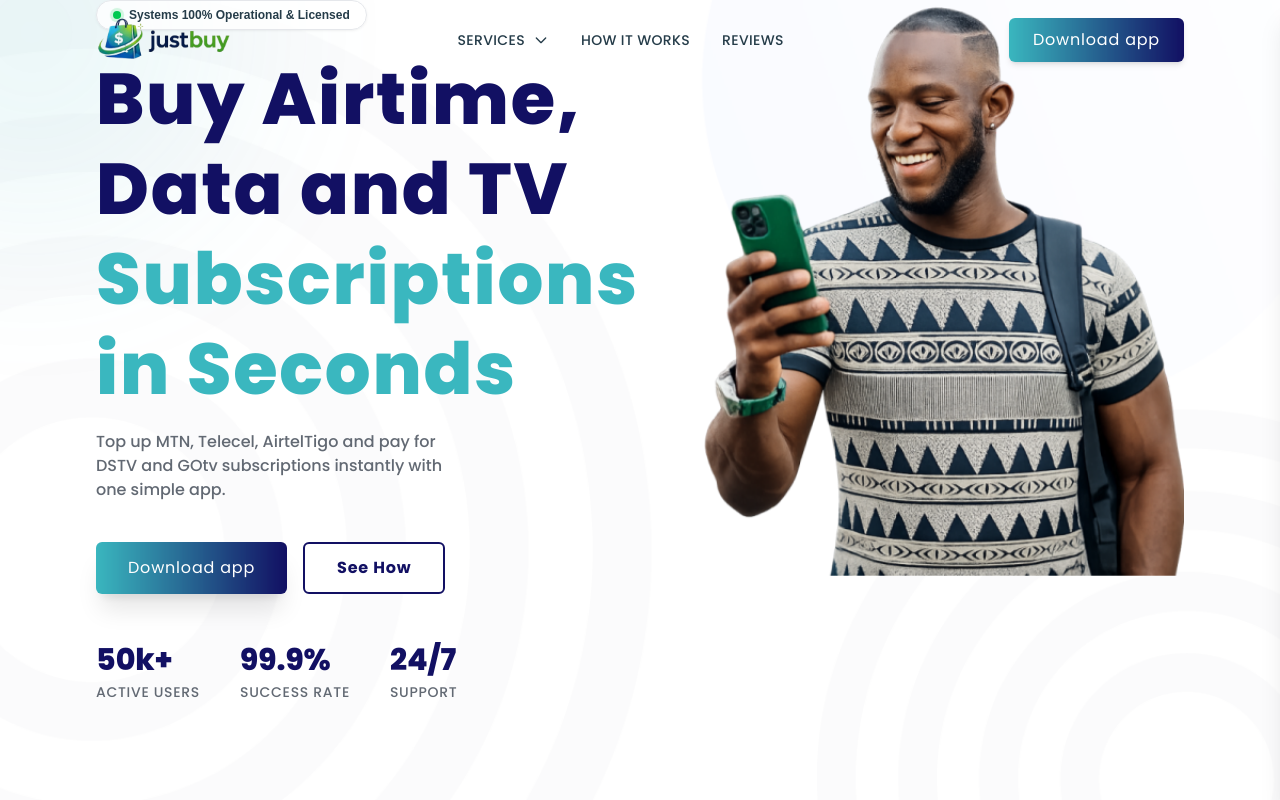
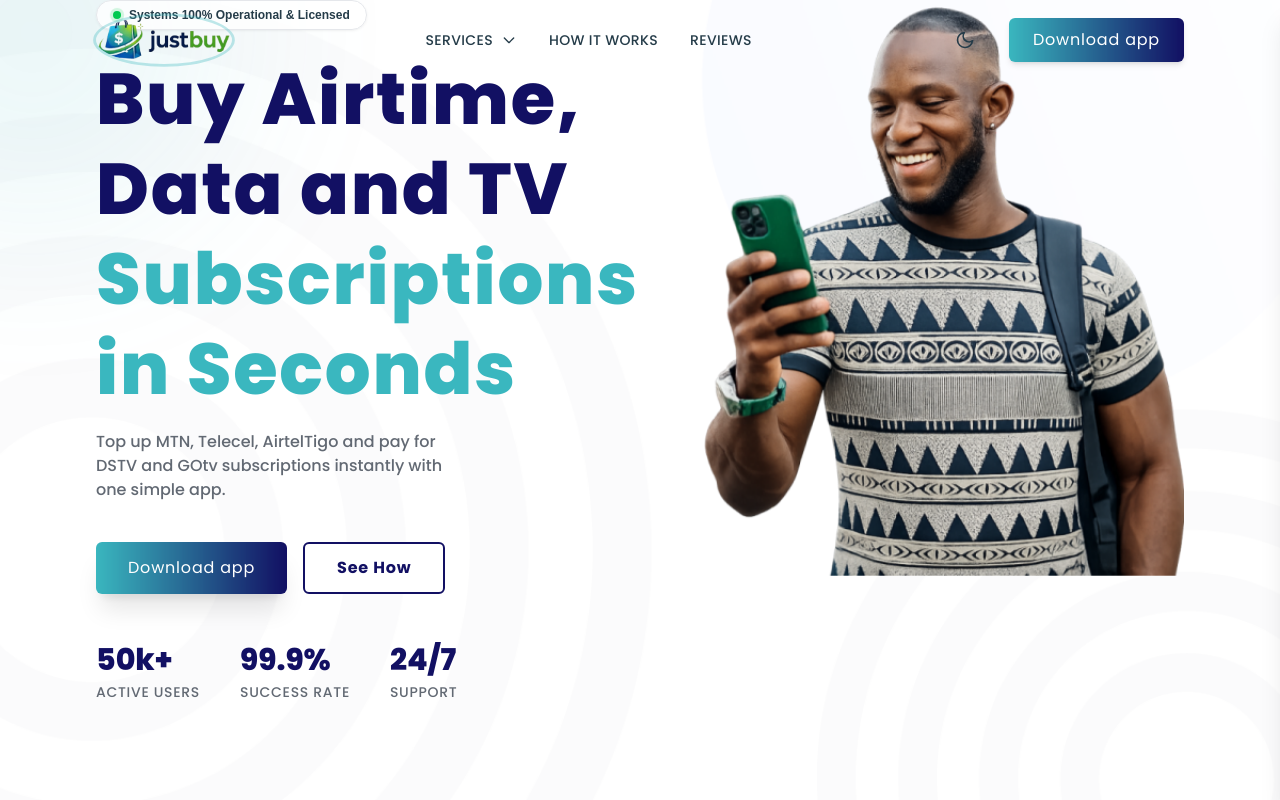
Before and after one commit to Kim-owen/justbuy-web, a SvelteKit app: page / in a window 1280 px wide. Shown: the top 800 px of the page. Built offline with nearby package versions, Linux system fonts and the light colour scheme.

Commit message:
Add animated header logo and Dark Mode theme switcher

```diff
--- a/src/components/Header.svelte
+++ b/src/components/Header.svelte
@@ -4,14 +4,35 @@
 
     let scrolled = $state(false);
     let mobileMenuOpen = $state(false);
+    let isDark = $state(false);
 
     onMount(() => {
+        // Hydrate theme from local storage or system preference
+        if (localStorage.theme === 'dark' || (!('theme' in localStorage) && window.matchMedia('(prefers-color-scheme: dark)').matches)) {
+            isDark = true;
+            document.documentElement.classList.add('dark');
+        } else {
+            isDark = false;
+            document.documentElement.classList.remove('dark');
+        }
+
         const handleScroll = () => {
             scrolled = window.scrollY > 20;
         };
         window.addEventListener('scroll', handleScroll);
         return () => window.removeEventListener('scroll', handleScroll);
     });
+
+    const toggleTheme = () => {
+        isDark = !isDark;
+        if (isDark) {
+            document.documentElement.classList.add('dark');
+            localStorage.theme = 'dark';
+        } else {
+            document.documentElement.classList.remove('dark');
+            localStorage.theme = 'light';
+        }
+    };
 
     const toggleMenu = () => {
         mobileMenuOpen = !mobileMenuOpen;
@@ -28,14 +49,17 @@
         @apply px-6 md:px-24 py-4 flex flex-row w-full fixed top-0 left-0 justify-between items-center z-50 transition-all duration-300;
     }
     .header.scrolled {
-        @apply bg-white shadow-xl py-3;
+        @apply shadow-xl py-3;
+        background-color: var(--component-bg, #ffffff);
     }
     .header:not(.scrolled) {
         @apply bg-transparent;
     }
 
     .header img {
-        @apply h-8 md:h-12 transition-all duration-300;
+        @apply h-8 md:h-12 transition-transform duration-300 hover:scale-110;
+        animation: pulseGlow 3s infinite;
+        border-radius: 50%;
     }
     .header.scrolled img {
         @apply h-7 md:h-10;
@@ -52,15 +76,23 @@
         @apply relative h-full flex flex-col justify-center;
     }
     .dropdown_menu {
-        @apply absolute top-full left-0 bg-white shadow-xl rounded-md flex-col w-56 opacity-0 invisible group-hover:opacity-100 group-hover:visible transition-all duration-300 transform origin-top -translate-y-2 group-hover:translate-y-0 border border-gray-100;
+        @apply absolute top-full left-0 shadow-xl rounded-md flex-col w-56 opacity-0 invisible group-hover:opacity-100 group-hover:visible transition-all duration-300 transform origin-top -translate-y-2 group-hover:translate-y-0 border border-gray-100;
+        background-color: var(--component-bg, #ffffff);
     }
     .dropdown_menu a {
-        @apply block px-5 py-3 hover:bg-gray-50 text-sm normal-case tracking-normal md:w-full border-b border-gray-50 last:border-none;
+        @apply block px-5 py-3 text-sm normal-case tracking-normal md:w-full border-b last:border-none hover:text-heading_highlight;
+        border-color: var(--card-border, #f9fafb);
     }
 
     .header .actions {
         @apply hidden lg:flex flex-row items-center gap-4;
     }
+
+    .theme_switch {
+        @apply w-10 h-10 rounded-full flex items-center justify-center cursor-pointer hover:bg-black/5 dark:hover:bg-white/10 transition-colors mr-2;
+        color: var(--heading-secondary);
+    }
+
     .header .download_btn {
         @apply bg-[url(/images/btn_bg.png)] bg-cover bg-no-repeat bg-left w-fit flex flex-row justify-center items-center px-6 py-2.5 text-white text-sm md:text-base tracking-wider rounded-md cursor-pointer shadow-md hover:shadow-lg transition-all;
     }
@@ -87,7 +119,8 @@
 
     /* Mobile menu overlay */
     .mobile_menu {
-        @apply fixed inset-0 bg-white z-50 flex flex-col items-center justify-center transform transition-transform duration-300 shadow-xl;
+        @apply fixed inset-0 z-50 flex flex-col items-center justify-center transform transition-transform duration-300 shadow-xl;
+        background-color: var(--bg-color, #ffffff);
     }
     .mobile_menu.closed {
         @apply translate-x-full;
@@ -96,7 +129,11 @@
         @apply translate-x-0;
     }
     .mobile_menu a {
-        @apply text-2xl text-heading_secondary font-bold mb-6 hover:text-heading_highlight transition-colors;
+        @apply text-2xl font-bold mb-6 transition-colors;
+        color: var(--heading-prime, #121063);
+    }
+    .mobile_menu a:hover {
+        @apply text-heading_highlight;
     }
 </style>
 
@@ -122,6 +159,17 @@
     </nav>
 
     <div class="actions">
+        <!-- Theme Toggle Button -->
+        <button class="theme_switch" onclick={toggleTheme} aria-label="Toggle Dark Mode">
+            {#if isDark}
+                <!-- Sun Icon for Dark Mode -->
+                <svg xmlns="http://www.w3.org/2000/svg" width="20" height="20" viewBox="0 0 24 24" fill="none" stroke="currentColor" stroke-width="2" stroke-linecap="round" stroke-linejoin="round"><circle cx="12" cy="12" r="5"></circle><line x1="12" y1="1" x2="12" y2="3"></line><line x1="12" y1="21" x2="12" y2="23"></line><line x1="4.22" y1="4.22" x2="5.64" y2="5.64"></line><line x1="18.36" y1="18.36" x2="19.78" y2="19.78"></line><line x1="1" y1="12" x2="3" y2="12"></line><line x1="21" y1="12" x2="23" y2="12"></line><line x1="4.22" y1="19.78" x2="5.64" y2="18.36"></line><line x1="18.36" y1="5.64" x2="19.78" y2="4.22"></line></svg>
+            {:else}
+                <!-- Moon Icon for Light Mode -->
+                <svg xmlns="http://www.w3.org/2000/svg" width="20" height="20" viewBox="0 0 24 24" fill="none" stroke="currentColor" stroke-width="2" stroke-linecap="round" stroke-linejoin="round"><path d="M21 12.79A9 9 0 1 1 11.21 3 7 7 0 0 0 21 12.79z"></path></svg>
+            {/if}
+        </button>
+
         <a href="https://tinyurl.com/Datankoaa" target="_blank" class="download_btn poppins-regular">
             <span>Download app</span>
         </a>
--- a/src/styles/global.css
+++ b/src/styles/global.css
@@ -1,15 +1,43 @@
 @import "tailwindcss";
 
 @theme {
-  --color-heading_prime: #121063;
-  --color-heading_highlight: #3ab7bf;
-  --color-heading_grey: #626973;
-  --color-services_bg: #d8edf1;
-  --color-heading_secondary: #253c49;
-  --color-card_border: #e4e8e9;
-  --color-card_bg: #f1f6f7;
-  --color-prime_grey: #1c2819;
-  --color-inactive_grey: #888888;
+  --color-heading_prime: var(--heading-prime);
+  --color-heading_highlight: var(--heading-highlight);
+  --color-heading_grey: var(--heading-grey);
+  --color-services_bg: var(--services-bg);
+  --color-heading_secondary: var(--heading-secondary);
+  --color-card_border: var(--card-border);
+  --color-card_bg: var(--card-bg);
+  --color-prime_grey: var(--prime-grey);
+  --color-inactive_grey: var(--inactive-grey);
+}
+
+:root {
+  --heading-prime: #121063;
+  --heading-highlight: #3ab7bf;
+  --heading-grey: #626973;
+  --services-bg: #d8edf1;
+  --heading-secondary: #253c49;
+  --card-border: #e4e8e9;
+  --card-bg: #f1f6f7;
+  --prime-grey: #1c2819;
+  --inactive-grey: #888888;
+  --bg-color: #f3f4f6;
+  --component-bg: #ffffff;
+}
+
+.dark {
+  --heading-prime: #60a5fa; /* Lighter blue */
+  --heading-highlight: #4fd1c5; /* Brighter cyan */
+  --heading-grey: #9ca3af; /* Light grey */
+  --services-bg: #0f172a; /* Deep slate */
+  --heading-secondary: #f8fafc; /* Near white */
+  --card-border: #334155; /* Slate border */
+  --card-bg: #1e293b; /* Dark slate card */
+  --prime-grey: #cbd5e1;
+  --inactive-grey: #475569;
+  --bg-color: #020617; /* Very deep blue/black background */
+  --component-bg: #0f172a; /* Dark transparent component bg */
 }
 
 @layer base {
@@ -19,6 +47,9 @@
         font-family: "Rethink Sans", sans-serif;
         font-optical-sizing: auto;
         font-style: normal;
+        background-color: var(--bg-color);
+        color: var(--heading-secondary);
+        transition: background-color 0.3s ease, color 0.3s ease;
     }
 
     html {
```
